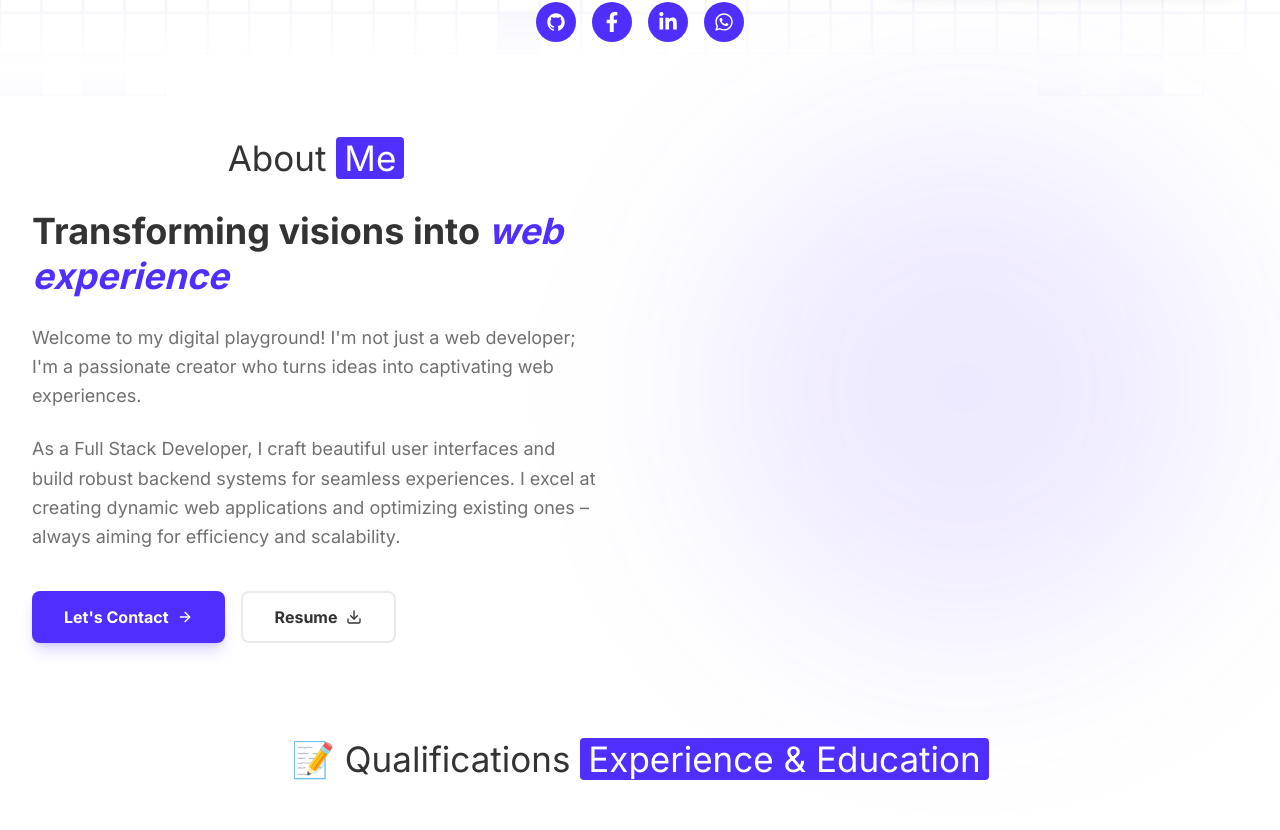
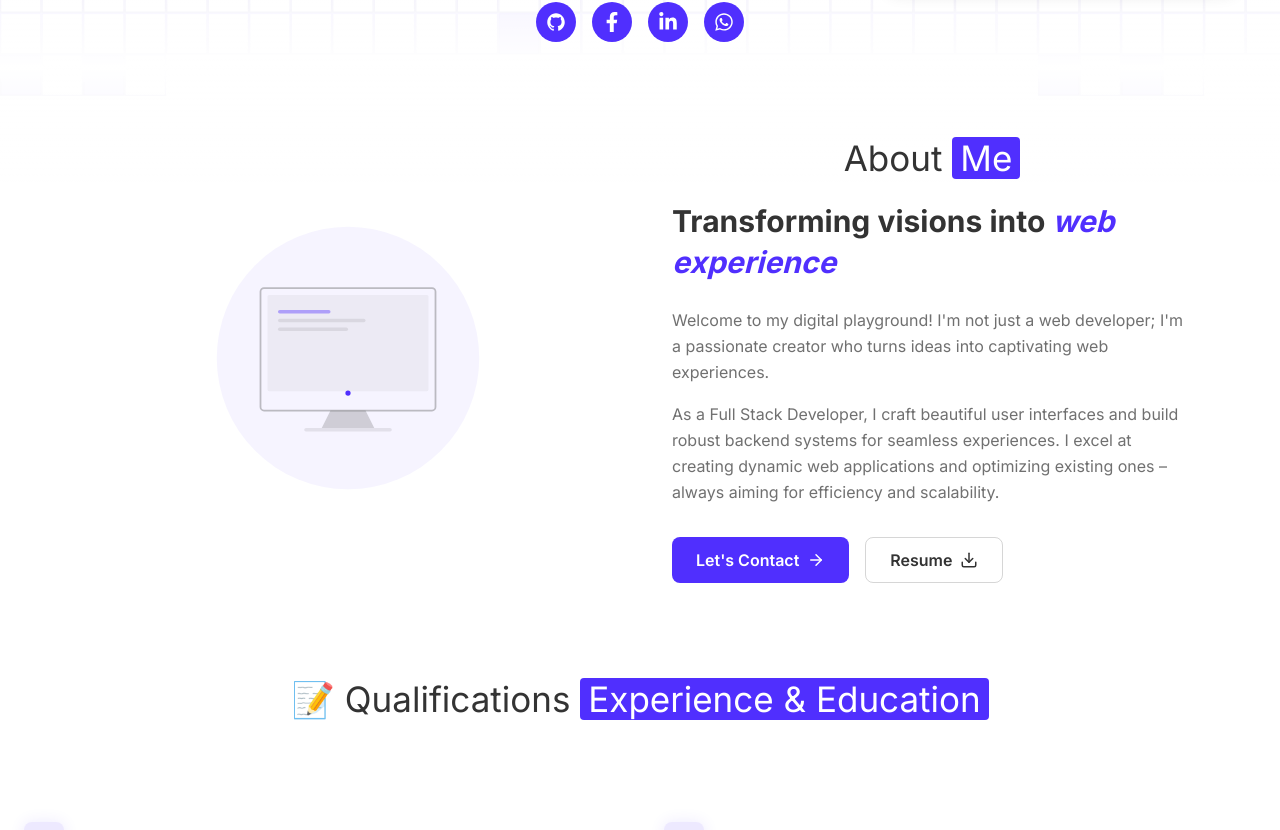
Before and after one commit to RahulKhanSuvo/rahul-khan-suvo, a Next.js app: page / in a window 1280 px wide. Shown: the part 610-1440 px from the top of the page. Built offline with nearby package versions, Linux system fonts and the light colour scheme; no server answers.

Commit message:
refactor: replace Lottie animation with a static SVG illustration and update About section layout and styling

```diff
--- a/src/components/About/About.tsx
+++ b/src/components/About/About.tsx
@@ -1,43 +1,43 @@
 "use client";
-import React, { useEffect, useState } from "react";
+import React from "react";
 import { motion } from "motion/react";
-import Lottie from "lottie-react";
 import SectionContainer from "../Section/SectionContainer";
 import SectionHeader from "../Section/SectionHeader";
 import { FiArrowRight, FiDownload } from "react-icons/fi";
 
 const About = () => {
-  const [animationData, setAnimationData] = useState<any>(null);
-
-  useEffect(() => {
-    // Fetching a high-quality developer lottie animation
-    fetch("https://lottie.host/7e0407a1-55b6-455b-9d41-356a6558110b/6v13l4bX0H.json")
-      .then((response) => response.json())
-      .then((data) => setAnimationData(data))
-      .catch((err) => console.error("Error loading Lottie animation:", err));
-  }, []);
-
   return (
     <SectionContainer id="about">
-      <div className="w-full max-w-7xl mx-auto px-4 sm:px-6 lg:px-8">
-        <div className="grid grid-cols-1 lg:grid-cols-2 gap-12 lg:gap-20 items-center">
+      <div className="w-full max-w-6xl mx-auto px-4 sm:px-6">
+        <div className="flex flex-col lg:flex-row items-center gap-12 lg:gap-16">
 
-          {/* Left Side: Content */}
+          {/* Left Side: Simplified Illustration */}
           <motion.div
-            initial={{ opacity: 0, x: -30 }}
-            whileInView={{ opacity: 1, x: 0 }}
+            initial={{ opacity: 0, y: 20 }}
+            whileInView={{ opacity: 1, y: 0 }}
             viewport={{ once: true }}
-            transition={{ duration: 0.8, ease: "easeOut" }}
-            className="flex flex-col gap-6"
+            transition={{ duration: 0.8 }}
+            className="w-full lg:w-1/2 flex justify-center"
           >
-            <div className="flex flex-col gap-2">
+            <SimpleDeveloperIllustration />
+          </motion.div>
+
+          {/* Right Side: Content */}
+          <motion.div
+            initial={{ opacity: 0, y: 20 }}
+            whileInView={{ opacity: 1, y: 0 }}
+            viewport={{ once: true }}
+            transition={{ duration: 0.8, delay: 0.2 }}
+            className="w-full lg:w-1/2 flex flex-col gap-6"
+          >
+            <div>
                <SectionHeader plainText="About" highlightedText="Me" />
-               <h3 className="text-2xl md:text-4xl font-bold text-foreground mt-4 leading-tight">
+               <h3 className="text-xl md:text-3xl font-bold text-foreground mt-4 leading-snug">
                  Transforming visions into <span className="text-primary italic">web experience</span>
                </h3>
             </div>
 
-            <div className="space-y-6 text-foreground/70 text-base md:text-lg leading-relaxed max-w-2xl">
+            <div className="space-y-4 text-foreground/70 text-sm md:text-base leading-relaxed">
               <p>
                 Welcome to my digital playground! I&apos;m not just a web developer; I&apos;m a passionate creator who turns ideas into captivating web experiences.
               </p>
@@ -47,42 +47,20 @@ const About = () => {
             </div>
 
             {/* CTA Buttons */}
-            <div className="flex flex-wrap gap-4 mt-4">
+            <div className="flex flex-wrap gap-4 mt-2">
               <a
                 href="#contact"
-                className="flex items-center gap-2 bg-primary text-white px-8 py-3 rounded-lg font-bold hover:scale-105 transition-all duration-300 shadow-lg shadow-primary/20"
+                className="flex items-center gap-2 bg-primary text-white px-6 py-2.5 rounded-lg font-semibold hover:opacity-90 transition-all duration-300"
               >
-                Let&apos;s Contact <FiArrowRight />
+                Let&apos;s Contact <FiArrowRight size={18} />
               </a>
               <a
                 href="https://drive.google.com/uc?export=download&id=1-j0laNGiXknvDWZ3RnZbsfp4CRcYquNC"
                 download
-                className="flex items-center gap-2 border-2 border-foreground/10 text-foreground px-8 py-3 rounded-lg font-bold hover:bg-foreground/5 transition-all duration-300"
+                className="flex items-center gap-2 border border-foreground/20 text-foreground px-6 py-2.5 rounded-lg font-semibold hover:bg-foreground/5 transition-all duration-300"
               >
-                Resume <FiDownload />
+                Resume <FiDownload size={18} />
               </a>
-            </div>
-          </motion.div>
-
-          {/* Right Side: Animation */}
-          <motion.div
-            initial={{ opacity: 0, scale: 0.8 }}
-            whileInView={{ opacity: 1, scale: 1 }}
-            viewport={{ once: true }}
-            transition={{ duration: 0.8, delay: 0.2 }}
-            className="relative w-full aspect-square max-w-[500px] mx-auto lg:ml-auto"
-          >
-            {/* Background decorative glow */}
-            <div className="absolute inset-0 bg-primary/10 blur-[100px] rounded-full" />
-
-            <div className="relative z-10 w-full h-full">
-              {animationData && (
-                <Lottie
-                  animationData={animationData}
-                  loop={true}
-                  className="w-full h-full drop-shadow-2xl"
-                />
-              )}
             </div>
           </motion.div>
 
@@ -92,4 +70,34 @@ const About = () => {
   );
 };
 
+// Simplified Clean SVG Illustration
+const SimpleDeveloperIllustration = () => {
+  return (
+    <svg
+      viewBox="0 0 400 400"
+      fill="none"
+      xmlns="http://www.w3.org/2000/svg"
+      className="w-full h-auto max-w-[350px]"
+    >
+      <circle cx="200" cy="200" r="150" fill="var(--primary)" fillOpacity="0.05" />
+
+      {/* Screen Outline */}
+      <rect x="100" y="120" width="200" height="140" rx="4" stroke="currentColor" strokeWidth="2" className="text-foreground/30" />
+      <rect x="108" y="128" width="184" height="110" rx="2" fill="currentColor" className="text-foreground/5" />
+
+      {/* Base */}
+      <path d="M180 260 L220 260 L230 280 L170 280 Z" fill="currentColor" className="text-foreground/20" />
+      <rect x="150" y="280" width="100" height="4" rx="2" fill="currentColor" className="text-foreground/10" />
+
+      {/* Code Lines */}
+      <rect x="120" y="145" width="60" height="4" rx="2" fill="var(--primary)" fillOpacity="0.4" />
+      <rect x="120" y="155" width="100" height="4" rx="2" fill="currentColor" className="text-foreground/10" />
+      <rect x="120" y="165" width="80" height="4" rx="2" fill="currentColor" className="text-foreground/10" />
+
+      {/* Floating Elements */}
+      <circle cx="200" cy="240" r="3" fill="var(--primary)" />
+    </svg>
+  );
+};
+
 export default About;
```
